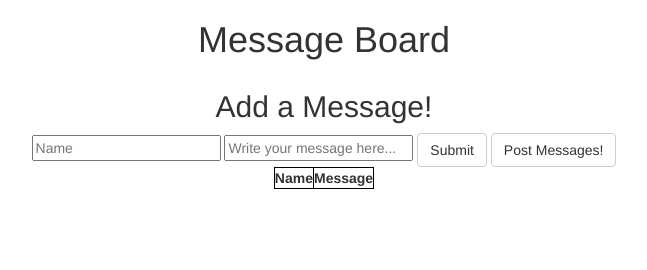
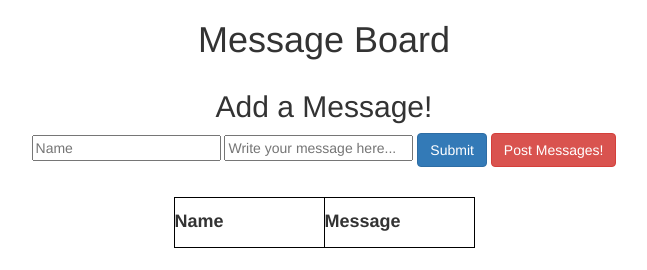
Before and after one commit to carlpage/codeChallenge5, a website: page public/views/index.html in a window 1280 px wide. Shown: the whole page, without its empty margins (316-963 px from the left). Drawn offline with nearby package versions, Linux system fonts and the light colour scheme; files that its build step writes are made by us from their sources; files whose address does not match are found by name.

Commit message:
completed assignment

```diff
--- a/public/styles/style.css
+++ b/public/styles/style.css
@@ -6,11 +6,18 @@ h1 {
   text-align: center;
 }
 
+table {
+  margin-top: 30px;
+}
+
 table, th, td {
   border: 1px solid black;
+  font-size: 18px;
+  padding: 8px;
 
 }
 
-td {
-  padding: 8px;
+th {
+  height: 50px;
+  width: 150px
 }
--- a/public/views/index.html
+++ b/public/views/index.html
@@ -21,9 +21,9 @@
       <h2>Add a Message!</h2>
       <input type="text" ng-model="mg.name" placeholder="Name">
       <input type="text" ng-model="mg.message" placeholder="Write your message here...">
-      <button class="btn btn-default" ng-click='mg.newMessage()'>Submit</button>
-      <button class="btn btn-default" ng-click='mg.postMessages()'>Post Messages!</button>
-      <table align="center">
+      <button class="btn btn-primary" ng-click='mg.newMessage()'>Submit</button>
+      <button class="btn btn-danger" ng-click='mg.postMessages()'>Post Messages!</button>
+      <table align="center" cellpadding="10">
         <tr>
           <th>Name</th>
           <th>Message</th>
```
